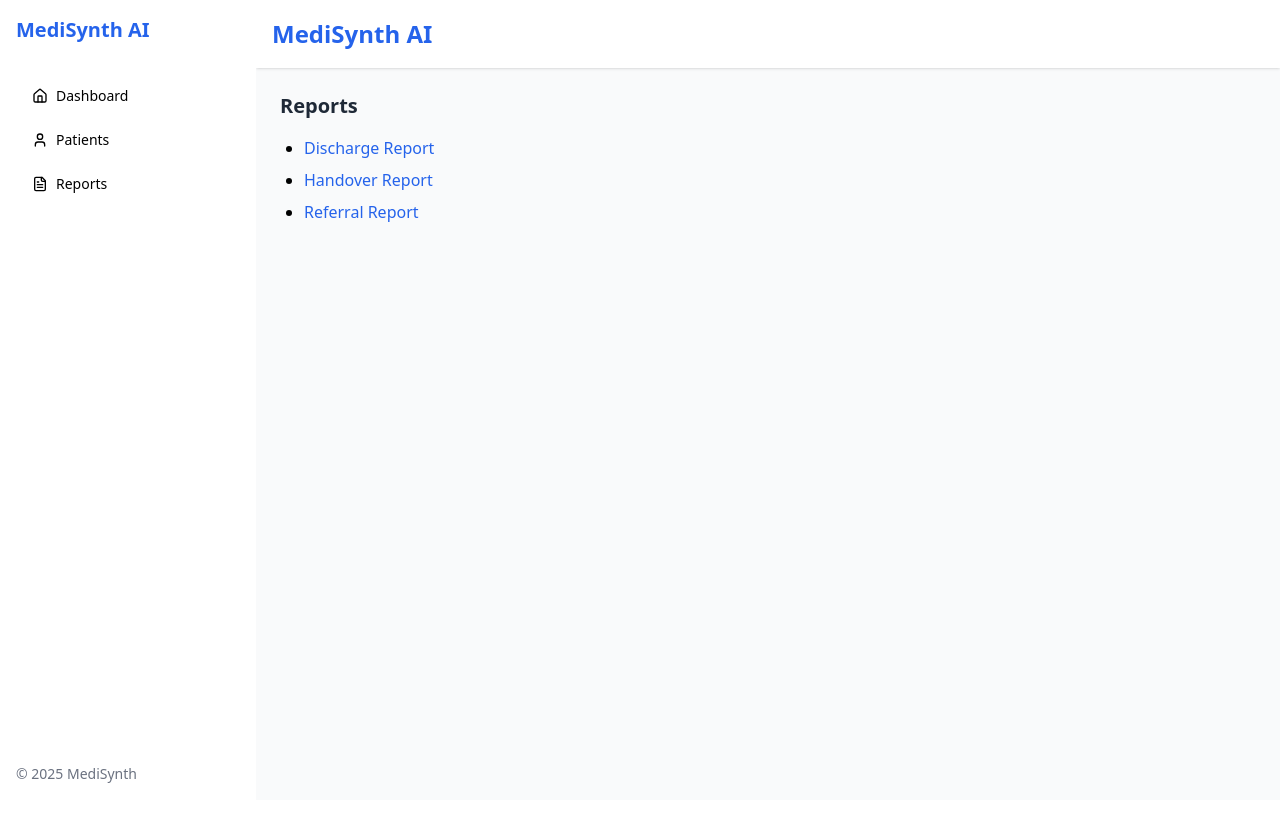
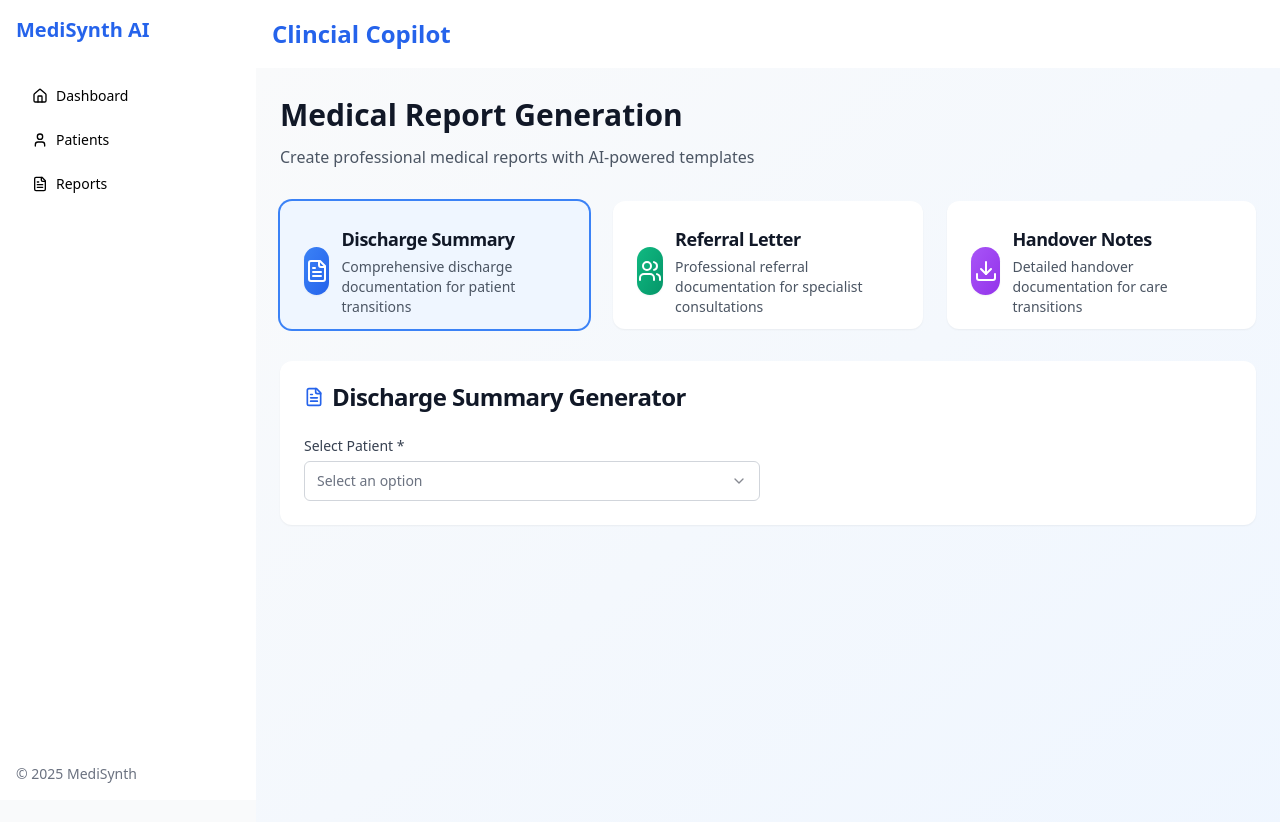
Before and after one commit to Maxxtucker/LLM-based-Clinical-Copilot-A-Generative-AI-Solution-for-Streamlining-Electronic-Health-Records, a React (Create React App) app in the folder my-react-app/: page /reports in a window 1280 px wide. Shown: the top 822 px of the page. Before the commit the page ends 800 px from the top, so only its background shows below. Built offline with nearby package versions, Linux system fonts and the light colour scheme.

Commit message:
temporary fix & integration of Reports page

```diff
--- a/my-react-app/src/App.js
+++ b/my-react-app/src/App.js
@@ -8,9 +8,7 @@ import PatientForm from "./components/forms/PatientForm";
 import { Users, Activity, ClipboardList, Home, User, FileText } from "lucide-react";
 
 // Report components
-import DischargeReport from "./components/reports/DischargeReport";
-import HandoverReport from "./components/reports/HandoverReport";
-import ReferralReport from "./components/reports/ReferralReport";
+import Reports from "./pages/Reports";
 
 // Sidebar imports
 import {
@@ -113,7 +111,7 @@ function App() {
           <header className="bg-white shadow p-4 flex items-center justify-between">
             <SidebarTrigger />
             <h1 className="text-2xl font-bold text-blue-600">
-              MediSynth AI
+              Clincial Copilot
             </h1>
           </header>
 
@@ -181,7 +179,7 @@ function App() {
             />
 
             {/* Reports hub */}
-            <Route
+            {/* <Route
               path="/reports"
               element={
                 <section className="p-6">
@@ -207,17 +205,18 @@ function App() {
                   </ul>
                 </section>
               }
-            />
+            /> */}
 
             {/* Sub-report routes */}
 
-            <Route
+            {/* <Route
               path="/reports/discharge"
               element={<DischargeReport patients={patients} isLoading={isLoading} />}
             />
 
             <Route path="/reports/handover" element={<HandoverReport />} />
-            <Route path="/reports/referral" element={<ReferralReport />} />
+            <Route path="/reports/referral" element={<ReferralReport />} /> */}
+            <Route path="/reports" element={<Reports />} />
           </Routes>
         </div>
       </div>
--- a/my-react-app/src/components/reports/DischargeReport.jsx
+++ b/my-react-app/src/components/reports/DischargeReport.jsx
@@ -38,8 +38,10 @@ export default function DischargeReport({ patients, isLoading }) {
   };
 
   const getSelectedPatientData = () => {
-    return patients.find(p => p.id === selectedPatient);
+    return patients.find(p => p.id.toString() === selectedPatient);
   };
+
+  const selectedPatientData = getSelectedPatientData();
 
   const generateReport = async () => {
     if (!selectedPatient) {
@@ -123,13 +125,19 @@ export default function DischargeReport({ patients, isLoading }) {
           <div className="grid grid-cols-1 md:grid-cols-2 gap-4">
             <div>
               <Label className="text-sm font-medium text-neutral-700">Select Patient *</Label>
-              <Select value={selectedPatient} onValueChange={setSelectedPatient}>
-                <SelectTrigger className="mt-1">
-                  <SelectValue placeholder="Choose a patient" />
-                </SelectTrigger>
+                <Select value={selectedPatient} onValueChange={setSelectedPatient}>
+                <SelectTrigger
+                  className="mt-1"
+                  renderValue={(val) => {
+                    const patient = patients.find(p => p.id.toString() === val);
+                    return patient
+                      ? `${patient.first_name} ${patient.last_name} (${patient.medical_record_number})`
+                      : "Choose a patient";
+                  }}
+                />
                 <SelectContent>
                   {patients.map(patient => (
-                    <SelectItem key={patient.id} value={patient.id}>
+                    <SelectItem key={patient.id} value={patient.id.toString()}>
                       {patient.first_name} {patient.last_name} - {patient.medical_record_number}
                     </SelectItem>
                   ))}
--- a/my-react-app/src/components/reports/HandoverReport.jsx
+++ b/my-react-app/src/components/reports/HandoverReport.jsx
@@ -139,13 +139,19 @@ export default function HandoverReport({ patients, isLoading }) {
           <div className="grid grid-cols-1 md:grid-cols-2 gap-4">
             <div>
               <Label className="text-sm font-medium text-neutral-700">Select Patient *</Label>
-              <Select value={selectedPatient} onValueChange={setSelectedPatient}>
-                <SelectTrigger className="mt-1">
-                  <SelectValue placeholder="Choose a patient" />
-                </SelectTrigger>
+            <Select value={selectedPatient} onValueChange={setSelectedPatient}>
+                <SelectTrigger
+                  className="mt-1"
+                  renderValue={(val) => {
+                    const patient = patients.find(p => p.id.toString() === val);
+                    return patient
+                      ? `${patient.first_name} ${patient.last_name} (${patient.medical_record_number})`
+                      : "Choose a patient";
+                  }}
+                />
                 <SelectContent>
                   {patients.map(patient => (
-                    <SelectItem key={patient.id} value={patient.id}>
+                    <SelectItem key={patient.id} value={patient.id.toString()}>
                       {patient.first_name} {patient.last_name} - {patient.medical_record_number}
                     </SelectItem>
                   ))}
--- a/my-react-app/src/components/reports/ReferralReport.jsx
+++ b/my-react-app/src/components/reports/ReferralReport.jsx
@@ -137,12 +137,18 @@ export default function ReferralReport({ patients, isLoading }) {
             <div>
               <Label className="text-sm font-medium text-neutral-700">Select Patient *</Label>
               <Select value={selectedPatient} onValueChange={setSelectedPatient}>
-                <SelectTrigger className="mt-1">
-                  <SelectValue placeholder="Choose a patient" />
-                </SelectTrigger>
+                <SelectTrigger
+                  className="mt-1"
+                  renderValue={(val) => {
+                    const patient = patients.find(p => p.id.toString() === val);
+                    return patient
+                      ? `${patient.first_name} ${patient.last_name} (${patient.medical_record_number})`
+                      : "Choose a patient";
+                  }}
+                />
                 <SelectContent>
                   {patients.map(patient => (
-                    <SelectItem key={patient.id} value={patient.id}>
+                    <SelectItem key={patient.id} value={patient.id.toString()}>
                       {patient.first_name} {patient.last_name} - {patient.medical_record_number}
                     </SelectItem>
                   ))}
@@ -166,7 +172,7 @@ export default function ReferralReport({ patients, isLoading }) {
                 <Input
                   value={formData.referring_physician}
                   onChange={(e) => handleChange('referring_physician', e.target.value)}
-                  placeholder="Dr. John Smith"
+                  placeholder="Dr. Samuel Lee"
                   className="mt-1"
                 />
               </div>
@@ -175,7 +181,7 @@ export default function ReferralReport({ patients, isLoading }) {
                 <Input
                   value={formData.referring_physician_contact}
                   onChange={(e) => handleChange('referring_physician_contact', e.target.value)}
-                  placeholder="Phone: (555) 123-4567"
+                  placeholder="6123 4567"
                   className="mt-1"
                 />
               </div>
@@ -184,7 +190,7 @@ export default function ReferralReport({ patients, isLoading }) {
                 <Input
                   value={formData.specialist_name}
                   onChange={(e) => handleChange('specialist_name', e.target.value)}
-                  placeholder="Dr. Jane Doe (if known)"
+                  placeholder="Dr. Jane Tan (if known)"
                   className="mt-1"
                 />
               </div>
--- a/my-react-app/src/components/ui/select.jsx
+++ b/my-react-app/src/components/ui/select.jsx
@@ -1,6 +1,6 @@
 import * as React from "react"
 import { ChevronDown, Check } from "lucide-react"
-import { cn } from "../utils" // assuming you have a classnames util
+import { cn } from "../utils" // your classnames utility
 
 const SelectContext = React.createContext()
 
@@ -19,7 +19,7 @@ const Select = ({ children, value, onValueChange, ...props }) => {
   )
 }
 
-const SelectTrigger = React.forwardRef(({ className }, ref) => {
+const SelectTrigger = React.forwardRef(({ className, renderValue }, ref) => {
   const { isOpen, toggleOpen, value } = React.useContext(SelectContext)
 
   return (
@@ -33,7 +33,11 @@ const SelectTrigger = React.forwardRef(({ className }, ref) => {
       )}
     >
       <span className="truncate">
-        {value ? value.charAt(0).toUpperCase() + value.slice(1) : <SelectValue />}
+        {value
+          ? renderValue
+            ? renderValue(value)
+            : value.toString()
+          : <SelectValue />}
       </span>
       <ChevronDown className="h-4 w-4 opacity-50 ml-2" />
     </button>
--- a/my-react-app/src/pages/Reports.jsx
+++ b/my-react-app/src/pages/Reports.jsx
@@ -1,10 +1,10 @@
 
 import React, { useState, useEffect } from "react";
-import { Patient } from "@/entities/Patient";
+// import { Patient } from "../entities/Patient";
 import { FileText, Download, Users } from "lucide-react";
-import { Button } from "@/components/ui/button";
-import { Card, CardContent, CardHeader, CardTitle } from "@/components/ui/card";
-import { Tabs, TabsContent, TabsList, TabsTrigger } from "@/components/ui/tabs";
+import { Button } from "../components/ui/button";
+import { Card, CardContent, CardHeader, CardTitle } from "../components/ui/card";
+import { Tabs, TabsContent, TabsList, TabsTrigger } from "../components/ui/tabs";
 import { motion } from "framer-motion";
 
 import DischargeReport from "../components/reports/DischargeReport";
@@ -20,16 +20,51 @@ export default function Reports() {
     loadPatients();
   }, []);
 
+  // const loadPatients = async () => {
+  //   setIsLoading(true);
+  //   try {
+  //     const data = await Patient.list('-created_date');
+  //     setPatients(data);
+  //   } catch (error) {
+  //     console.error('Error loading patients:', error);
+  //   }
+  //   setIsLoading(false);
+  // };
+
   const loadPatients = async () => {
-    setIsLoading(true);
-    try {
-      const data = await Patient.list('-created_date');
-      setPatients(data);
-    } catch (error) {
-      console.error('Error loading patients:', error);
-    }
-    setIsLoading(false);
-  };
+  setIsLoading(true);
+
+  // Dummy static data (replace with actual fetch later)
+  const data = [
+    {
+      id: 1,
+      first_name: "Alice",
+      last_name: "Tan",
+      gender: "female",
+      date_of_birth: "1988-05-12",
+      phone: "+65 9123 4567",
+      status: "active",
+      medical_record_number: "MRN001",
+      chief_complaint: "Frequent headaches for the past 2 weeks",
+      ai_summary: true,
+    },
+    {
+      id: 2,
+      first_name: "John",
+      last_name: "Lim",
+      gender: "male",
+      date_of_birth: "1975-09-23",
+      phone: "+65 9876 5432",
+      status: "inactive",
+      medical_record_number: "MRN002",
+      chief_complaint: "Chest pain when exercising",
+      ai_summary: false,
+    },
+  ];
+
+  setPatients(data);
+  setIsLoading(false);
+};
 
   const reportTypes = [
     {
@@ -199,34 +234,18 @@ export default function Reports() {
           animate={{ opacity: 1, y: 0 }}
           transition={{ duration: 0.4, delay: 0.2 }}
         >
-          <Tabs value={activeTab} onValueChange={setActiveTab} className="w-full">
-            <TabsList className="grid w-full grid-cols-3 mb-6 no-print">
-              <TabsTrigger value="discharge" className="gap-2">
-                <FileText className="w-4 h-4" />
-                Discharge Summary
-              </TabsTrigger>
-              <TabsTrigger value="referral" className="gap-2">
-                <Users className="w-4 h-4" />
-                Referral Letter
-              </TabsTrigger>
-              <TabsTrigger value="handover" className="gap-2">
-                <Download className="w-4 h-4" />
-                Handover Notes
-              </TabsTrigger>
-            </TabsList>
+        <div className="w-full printable-area">
+          {activeTab === "discharge" && (
+            <DischargeReport patients={patients} isLoading={isLoading} />
+          )}
+          {activeTab === "referral" && (
+            <ReferralReport patients={patients} isLoading={isLoading} />
+          )}
+          {activeTab === "handover" && (
+            <HandoverReport patients={patients} isLoading={isLoading} />
+          )}
+        </div>
 
-            <TabsContent value="discharge" className="printable-area">
-              <DischargeReport patients={patients} isLoading={isLoading} />
-            </TabsContent>
-
-            <TabsContent value="referral" className="printable-area">
-              <ReferralReport patients={patients} isLoading={isLoading} />
-            </TabsContent>
-
-            <TabsContent value="handover" className="printable-area">
-              <HandoverReport patients={patients} isLoading={isLoading} />
-            </TabsContent>
-          </Tabs>
         </motion.div>
       </div>
     </div>
```
